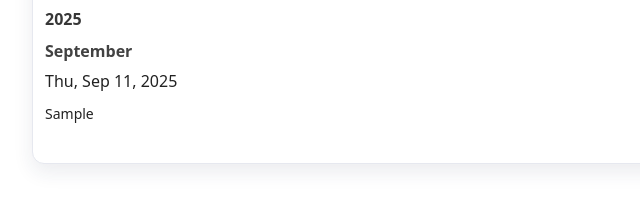
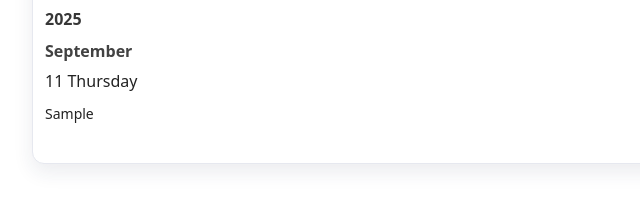
Before and after one commit to st-patrick/timekeeper, a plain HTML site: page index.html in a window 1280 px wide. Both pictures are taken after typing "Sample" into the empty fields and a click on the button "Toggle sort". Shown: the part 272-480 px from the top of the page, 198-838 px from the left. Drawn offline with Linux system fonts and the light colour scheme.

Commit message:
fix day issues

```diff
--- a/index.html
+++ b/index.html
@@ -270,7 +270,9 @@
 function getCreds(){ return { url: localStorage.getItem(NP_URL_KEY)||'', key: localStorage.getItem(NP_KEY_KEY)||'' } }
 function haveCreds(){ const {url,key}=getCreds(); return !!(url && key) }
 
-function humanDay(d){ return d.toLocaleDateString(undefined,{weekday:'short',year:'numeric',month:'short',day:'numeric'}) }
+function humanDay(d){
+  return d.toLocaleDateString(undefined, { day:'numeric', weekday:'long' });
+}
 function humanMonth(d){ return d.toLocaleString(undefined,{month:'long'}) }
 
 function sortPref(){ return localStorage.getItem(SORT_KEY) || 'desc' }
@@ -285,18 +287,18 @@
     return;
   }
 
-  // Group: Year -> Month(01..12) -> Day (YYYY-MM-DD)
+  // Group: Year -> Month(01..12) -> Day (DD)  [all LOCAL time]
   const groups = {};
   arr.forEach((e, index) => {
-    const d = new Date(e.t);
+    const d = new Date(e.t);                           // e.t is ISO; Date handles TZ
     const y = String(d.getFullYear());
     const mIdx = String(d.getMonth()+1).padStart(2,'0'); // 01..12
     const mLabel = humanMonth(d);
-    const dayKey = d.toISOString().slice(0,10);
+    const dayKey = String(d.getDate()).padStart(2,'0');    // 01..31 (LOCAL)
     (groups[y] ||= {});
-    (groups[y][mIdx] ||= { label: mLabel, days: {} });
-    (groups[y][mIdx].days[dayKey] ||= { label: humanDay(d), items: [] });
-    groups[y][mIdx].days[dayKey].items.push({ ...e, index });
+    (groups[y][mIdx] ||= { label: mLabel });
+    (groups[y][mIdx][dayKey] ||= { label: humanDay(d), items: [] });
+    groups[y][mIdx][dayKey].items.push({ ...e, index });
   });
 
   const cmp = order === 'asc' ? (a,b)=>a.localeCompare(b) : (a,b)=>b.localeCompare(a);
@@ -305,8 +307,12 @@
   const years = Object.keys(groups).sort(cmp);
   for (const y of years) {
     const yOpen = !uiState.yearClosed.has(y);
-    const monthKeys = Object.keys(groups[y]); // for day count
-    const yearDayCount = monthKeys.reduce((acc, mk) => acc + Object.keys(groups[y][mk].days).length, 0);
+    const monthKeys = Object.keys(groups[y]);
+    const yearDayCount = monthKeys.reduce((acc, mk) => {
+      const monthObj = groups[y][mk];
+      const dayKeys = Object.keys(monthObj).filter(k => k !== 'label');
+      return acc + dayKeys.length;
+    }, 0);
 
     html += `<details class="year"${yOpen ? ' open' : ''} data-year="${y}">
       <summary><span class="year-title">${y}</span><span class="day-count">${yearDayCount} day${yearDayCount===1?'':'s'}</span></summary>`;
@@ -316,16 +322,17 @@
       const monthObj = groups[y][m];
       const mKey = `${y}-${m}`;
       const mOpen = !uiState.monthClosed.has(mKey);
-      const days = Object.keys(monthObj.days).sort(cmp);
+      // day keys are direct children except 'label'
+      const days = Object.keys(monthObj).filter(k => k !== 'label').sort(cmp);
 
       html += `<details class="month"${mOpen ? ' open' : ''} data-key="${mKey}">
         <summary><span class="month-title">${monthObj.label}</span><span class="day-count">${days.length} day${days.length===1?'':'s'}</span></summary>`;
 
       for (const day of days) {
-        const { label, items } = monthObj.days[day];
+        const { label, items } = monthObj[day];
         // Sort entries within the day by time per current order
         items.sort((a,b)=> order==='asc' ? new Date(a.t)-new Date(b.t) : new Date(b.t)-new Date(a.t));
-        const dKey = day;                         // day is already "YYYY-MM-DD"
+        const dKey = day;                      // "DD" only
         const dOpen = !uiState.dayClosed.has(dKey);
         html += `<details class="day"${dOpen ? ' open' : ''} data-day="${dKey}">
           <summary><span>${label}</span><span class="day-count">${items.length} entr${items.length===1?'y':'ies'}</span></summary>
```
